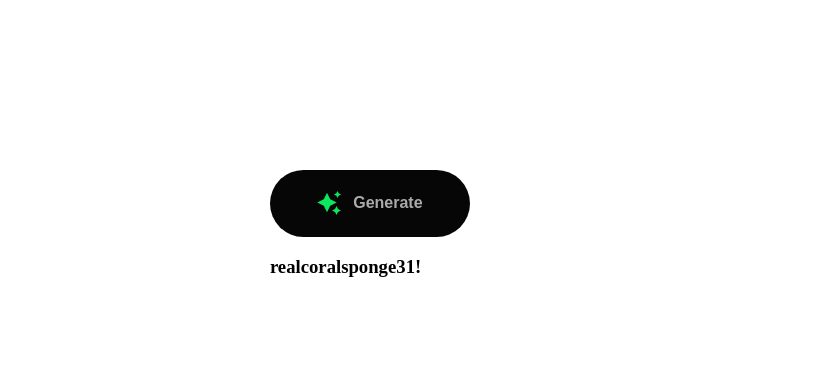
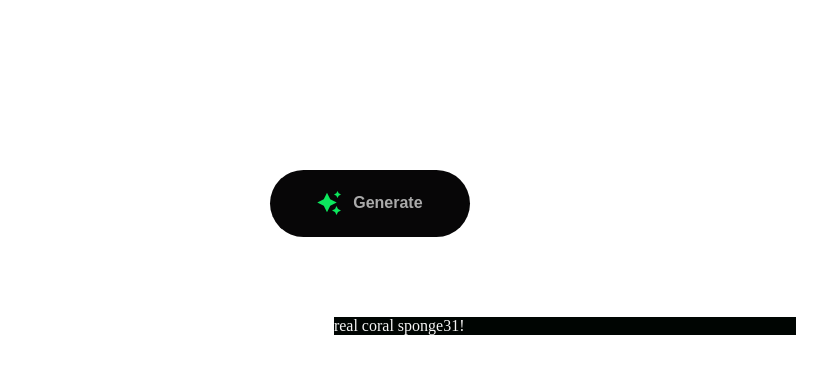
Before and after one commit to Lionelapex/-Random_Password_Generator, a plain HTML site: page index.html in a window 1280 px wide. Both pictures are taken after a click on the button "Generate". Shown: the part 125-498 px from the top of the page, without its empty margins (227-1056 px from the left). Drawn offline with Linux system fonts and the light colour scheme.

Commit message:
made the password more visable

```diff
--- a/index.js
+++ b/index.js
@@ -1,7 +1,7 @@
 // query the elements
 const generateButton= document.querySelector('button.btn')
 const displayPasswordField=document.querySelector('div.showpassword')
-
+const show=document.querySelector('div.showpassword')
 
 // lists
 const random_adjectives=[
@@ -429,11 +429,11 @@ const punctuation=getRandomPunctuationChar()
 console.log(punctuation)
 
 // password created
-const password= adjective+ color+noun+number+punctuation
-console.log(password)
+const password= `${adjective} ${color} ${noun}${number}${punctuation}`
+
 
 // password appended
-    displayPasswordField.innerHTML=`<h3>${password}</h3>`
+    displayPasswordField.innerHTML=`${password}`
 
 
 })
--- a/style.css
+++ b/style.css
@@ -59,7 +59,10 @@ h1{
     margin-left:15em
   }
 
-  .viewpassword{
+  .showpassword{
     margin-top: 5em;
-    margin-left: 3em;
+    margin-left: 4em;
+    background-color: #000502;
+    color: whitesmoke;
+
   }
```
